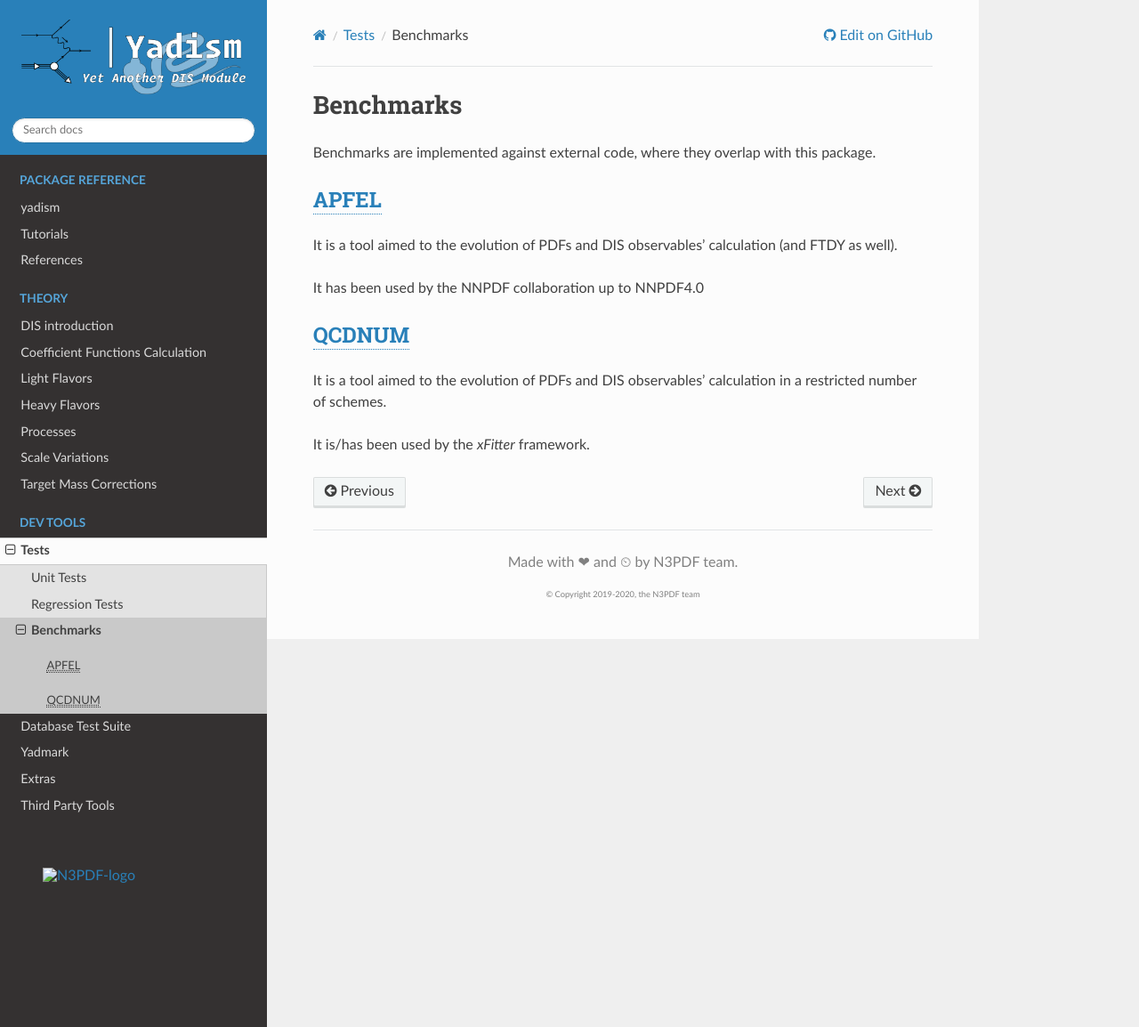
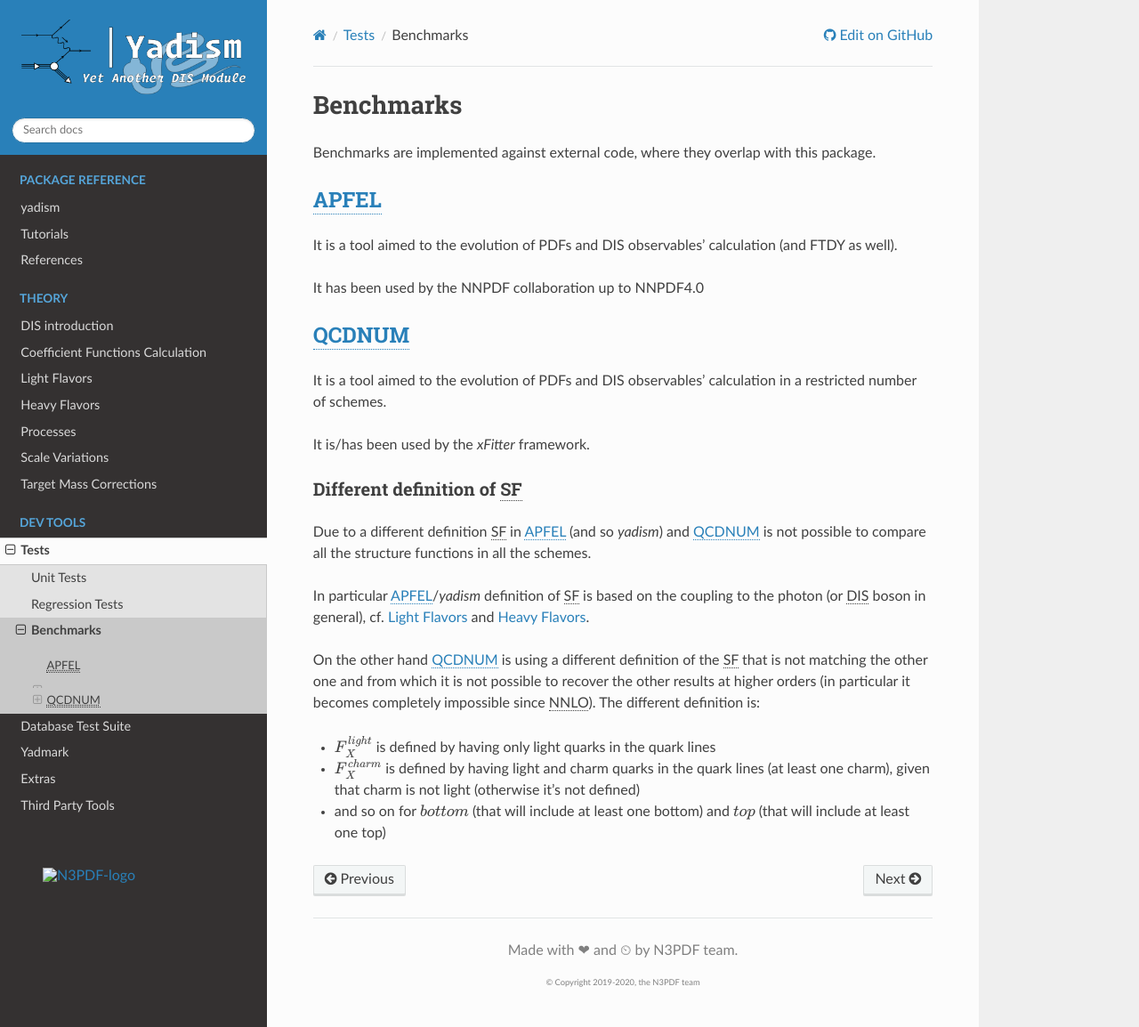
Before and after one commit to NNPDF/yadism, a Sphinx documentation site: the page built from docs/sphinx/source/dev-tools/benchmarks.rst, in a window 1280 px wide and 1154 px high. Shown: the whole window at 89% size. Built offline with Sphinx 7.4.7 and the Read the Docs theme 2.0.0, drawn with Linux system fonts in a browser that asks for light colours; pages that are not in the unit, such as notebooks, are missing from menus; the version number could not be read and is left out.

Commit message:
Add scratch description of light/charm/... structure functions

```diff
--- a/docs/sphinx/source/dev-tools/benchmarks.rst
+++ b/docs/sphinx/source/dev-tools/benchmarks.rst
@@ -20,3 +20,26 @@
 a restricted number of schemes.
 
 It is/has been used by the `xFitter` framework.
+
+Different definition of |SF|
+~~~~~~~~~~~~~~~~~~~~~~~~~~~~
+
+Due to a different definition |SF| in |APFEL| (and so `yadism`) and |QCDNUM| is
+not possible to compare all the structure functions in all the schemes.
+
+In particular |APFEL|/`yadism` definition of |SF| is based on the coupling to
+the photon (or |DIS| boson in general), cf. :doc:`../theory/light-flavors` and
+:doc:`../theory/heavy-flavors`.
+
+On the other hand |QCDNUM| is using a different definition of the |SF| that is
+not matching the other one and from which it is not possible to recover the
+other results at higher orders (in particular it becomes completely impossible
+since |NNLO|).
+The different definition is:
+
+- :math:`F_X^{light}` is defined by having only light quarks in the quark lines
+- :math:`F_X^{charm}` is defined by having light and charm quarks in the
+  quark lines (at least one charm), given that charm is not light (otherwise
+  it's not defined)
+- and so on for :math:`bottom` (that will include at least one bottom) and
+  :math:`top` (that will include at least one top)
--- a/docs/sphinx/source/theory/heavy-flavors.rst
+++ b/docs/sphinx/source/theory/heavy-flavors.rst
@@ -1,5 +1,9 @@
 Heavy Flavors
 =============
+
+- References
+- meanings of :math:`F_2^{charm}` (c coupling to |EW| boson) (and analogously
+  for `bottom` and `top`)
 
 .. _heavy-nc:
 
--- a/docs/sphinx/source/theory/light-flavors.rst
+++ b/docs/sphinx/source/theory/light-flavors.rst
@@ -2,7 +2,7 @@
 =============
 
 - References
-- meanings of `light` (u+d+s)
+- meaning of `light` (u+d+s coupling to |EW| boson)
 - definitions of bases
   - charge: ns, s, g
   - the even more complicated thing for CC
```
